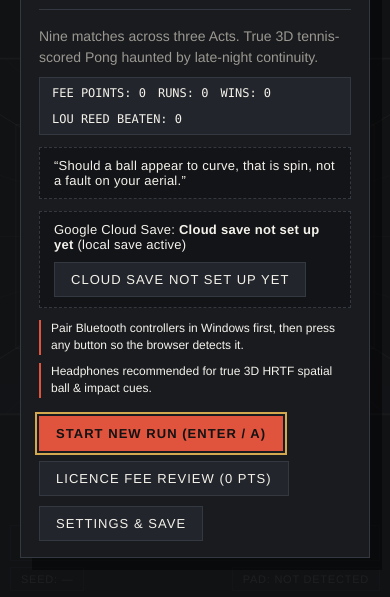
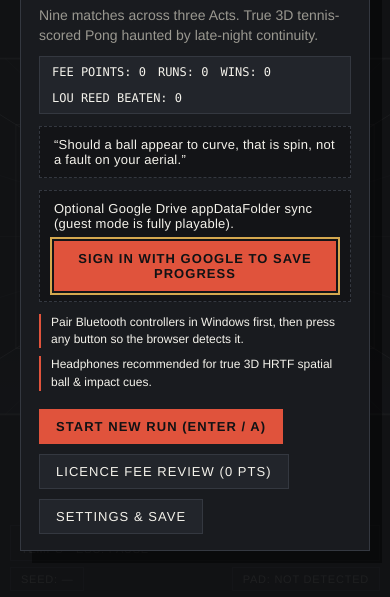
Before and after one commit to martindavies-code/perfect-day-pong, a website with bundled scripts: page index.html in a window 390 px wide. Shown: the part 245-842 px from the top of the page. Built offline with nearby package versions, Linux system fonts and the light colour scheme.

Commit message:
Step 8b google client and viewport (#2)
* Update config.js

* Update styles for responsive design

Added styles for #screen-overlay and adjusted .card margin.

```diff
--- a/config.js
+++ b/config.js
@@ -1,9 +1,9 @@
 /**
  * Public client configuration for Perfect Day Pong.
  * OAuth Web Client IDs are public by design (never put any client secret here).
- * Leave GOOGLE_CLIENT_ID empty until configured per SETUP_GOOGLE.md.
+ * Configured for the dedicated GCP project 'perfect-day-pong' (web client 'Perfect Day Pong web').
  */
-export const GOOGLE_CLIENT_ID = '';
+export const GOOGLE_CLIENT_ID = '28243554065-114cst10mtar0bkvoijvce9d72jgnq1a.apps.googleusercontent.com';
 
 export const GOOGLE_SCOPES = 'https://www.googleapis.com/auth/drive.appdata';
 export const CLOUD_SAVE_FILENAME = 'perfect-day-pong-save.json';
--- a/style.css
+++ b/style.css
@@ -415,6 +415,9 @@ button.small {
 }
 
 @media (max-width: 720px) {
+  #screen-overlay {
+    align-items: flex-start;
+  }
   #hud-overlay {
     padding: 8px 10px;
   }
@@ -432,6 +435,7 @@ button.small {
   }
   .card {
     padding: 16px 18px;
+    margin: 0 auto;
   }
   .card::before {
     margin: -16px -18px 14px -18px;
```
